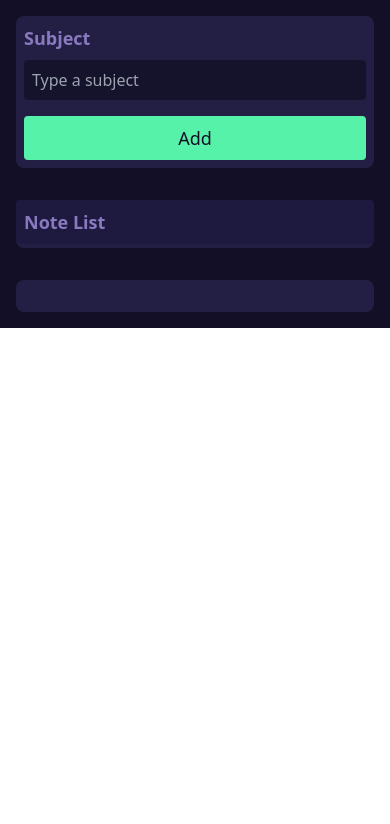
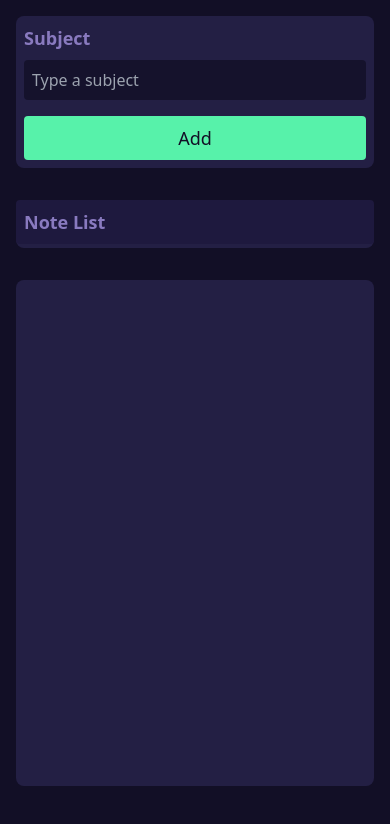
Before and after one commit to EmanuelMarquessf/Noote, a Vue app: page / in a window 390 px wide. Shown: the top 824 px of the page. Built offline with nearby package versions, Linux system fonts and the light colour scheme; what oh-vue-icons would draw is missing.

Commit message:
Responsivity fix

```diff
--- a/src/App.vue
+++ b/src/App.vue
@@ -67,7 +67,7 @@ function excludeNote(id: string) {
         </draggable>
       </div>
     </div>
-    <div class="p-4 px-6 bg-background2/60 h-full rounded-lg col-span-2 md:col-span-9">
+    <div class="p-4 px-6 bg-background2/60 h-full rounded-lg col-span-2 min-h-[60vh] md:col-span-9">
       <div v-if="selectedNote" class="flex flex-col gap-8">
         <div class="flex flex-row flex-wrap md:flex-nowrap gap-1">
           <input
--- a/src/style.css
+++ b/src/style.css
@@ -1,3 +1,7 @@
 @tailwind base;
 @tailwind components;
 @tailwind utilities;
+
+body{
+  background-color: #120f26;
+}
```
